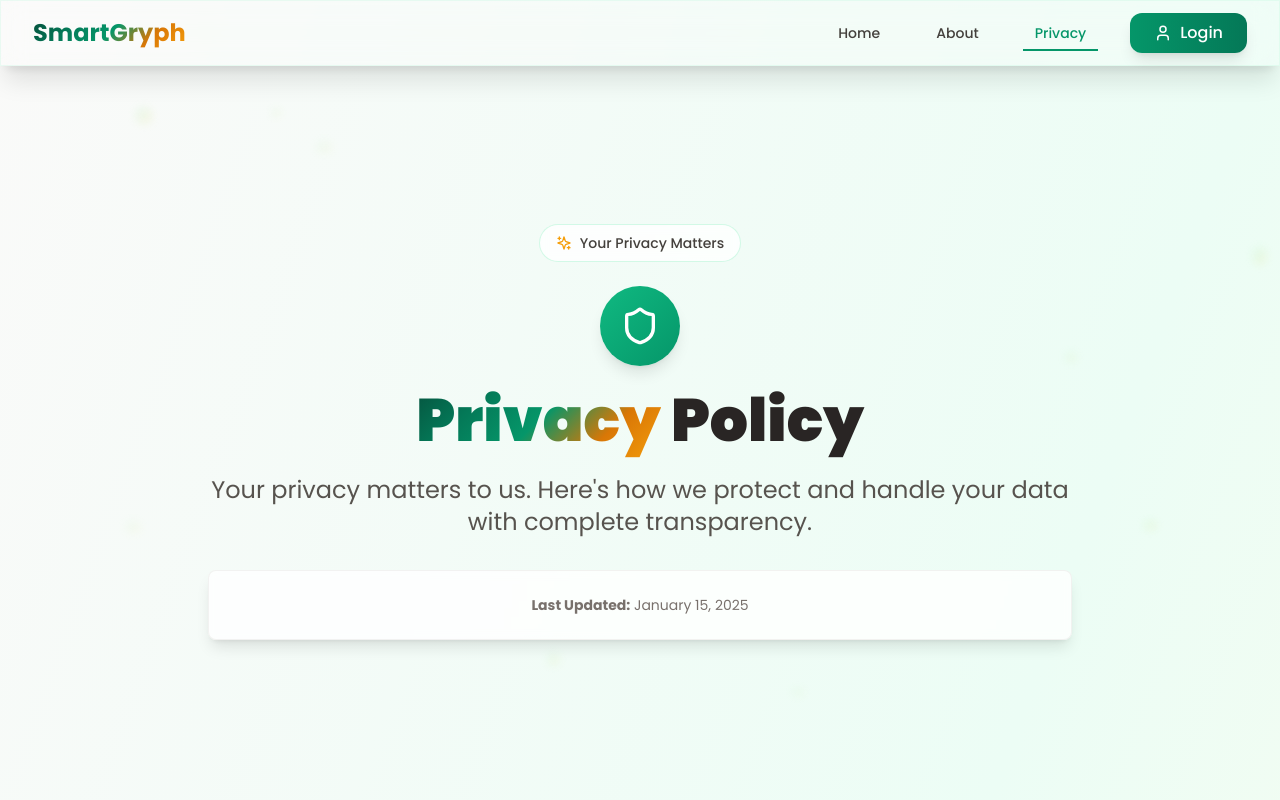
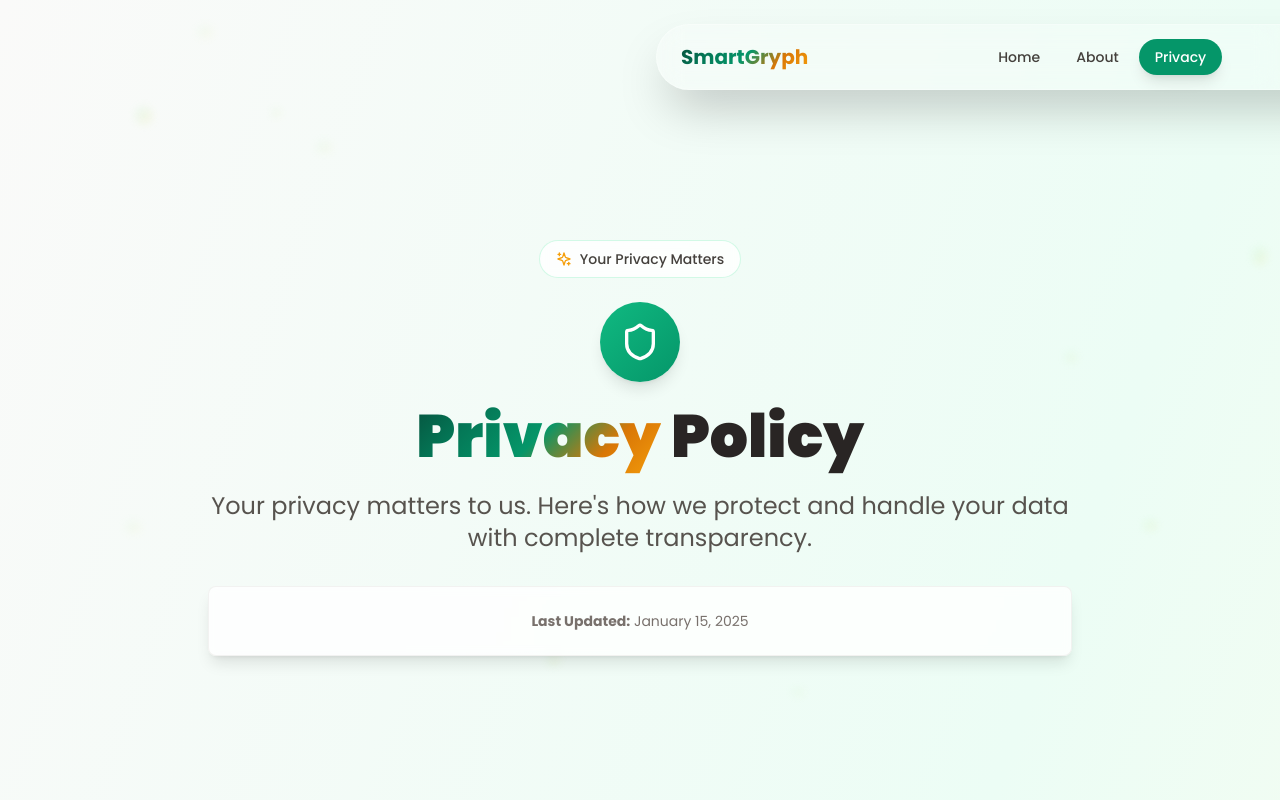
Before and after one commit to brij0/coursescheduler, a React (Vite) app in the folder frontend/: page /privacy in a window 1280 px wide. Shown: the top 800 px of the page. Built offline with nearby package versions, Linux system fonts and the light colour scheme.

Commit message:
Create Floating Pill-Shaped Navbar

```diff
--- a/frontend/src/components/Navbar.jsx
+++ b/frontend/src/components/Navbar.jsx
@@ -15,50 +15,45 @@ const Navbar = () => {
 
   return (
     <motion.nav
-      className="fixed top-0 left-0 right-0 z-40 glass-effect border-b border-primary-200/20"
-      initial={{ y: -100 }}
-      animate={{ y: 0 }}
+      className="fixed top-6 left-1/2 transform -translate-x-1/2 z-40 w-full max-w-4xl px-4"
+      initial={{ y: -100, opacity: 0 }}
+      animate={{ y: 0, opacity: 1 }}
       transition={{ duration: 0.6, ease: "easeOut" }}
     >
-      <div className="max-w-7xl mx-auto px-4 sm:px-6 lg:px-8">
-        <div className="flex justify-between items-center h-16">
+      <div className="bg-white/20 backdrop-blur-md border border-white/30 rounded-full shadow-2xl px-6 py-3">
+        <div className="flex justify-between items-center">
           {/* Logo */}
-          <Link to="/" className="flex items-center space-x-3">
-            <span className="font-display font-bold text-2xl gradient-text">
+          <Link to="/" className="flex items-center">
+            <span className="font-display font-bold text-xl gradient-text">
               SmartGryph
             </span>
           </Link>
 
           {/* Desktop Navigation */}
-          <div className="hidden md:flex items-center space-x-8">
+          <div className="hidden md:flex items-center space-x-1">
             {navItems.map((item) => (
               <Link
                 key={item.name}
                 to={item.path}
-                className={`relative px-3 py-2 text-sm font-medium transition-colors duration-200 ${
+                className={`relative px-4 py-2 text-sm font-medium transition-all duration-200 rounded-full ${
                   location.pathname === item.path
-                    ? 'text-primary-600'
-                    : 'text-neutral-700 hover:text-primary-600'
+                    ? 'text-white bg-primary-600 shadow-lg'
+                    : 'text-neutral-700 hover:text-primary-600 hover:bg-white/30'
                 }`}
               >
                 {item.name}
-                {location.pathname === item.path && (
-                  <motion.div
-                    className="absolute bottom-0 left-0 right-0 h-0.5 bg-primary-600"
-                    layoutId="navbar-indicator"
-                    transition={{ type: "spring", stiffness: 300, damping: 30 }}
-                  />
-                )}
               </Link>
             ))}
+          </div>
 
           {/* Login Button */}
+          <div className="hidden md:flex">
             <motion.button
-              className="flex items-center space-x-2 bg-gradient-to-r from-primary-600 to-primary-700 text-white px-6 py-2 rounded-xl font-medium hover:from-primary-700 hover:to-primary-800 transition-all duration-300 shadow-lg emerald-glow"
+              className="flex items-center space-x-2 bg-gradient-to-r from-primary-600 to-primary-700 text-white px-4 py-2 rounded-full font-medium hover:from-primary-700 hover:to-primary-800 transition-all duration-300 shadow-lg"
               whileHover={{ scale: 1.05 }}
               whileTap={{ scale: 0.95 }}
             >
-              <User size={18} />
+              <User size={16} />
               <span>Login</span>
             </motion.button>
           </div>
@@ -67,41 +62,48 @@ const Navbar = () => {
           <div className="md:hidden">
             <motion.button
               onClick={() => setIsMenuOpen(!isMenuOpen)}
-              className="p-2 rounded-lg text-neutral-700 hover:bg-neutral-100"
+              className="p-2 rounded-full text-neutral-700 hover:bg-white/30 transition-colors"
               whileTap={{ scale: 0.95 }}
             >
-              {isMenuOpen ? <X size={24} /> : <Menu size={24} />}
+              {isMenuOpen ? <X size={20} /> : <Menu size={20} />}
             </motion.button>
           </div>
         </div>
 
         {/* Mobile Navigation */}
+        {isMenuOpen && (
           <motion.div
-          className={`md:hidden ${isMenuOpen ? 'block' : 'hidden'}`}
+            className="md:hidden mt-4 pt-4 border-t border-white/20"
             initial={{ opacity: 0, height: 0 }}
-          animate={{
-            opacity: isMenuOpen ? 1 : 0,
-            height: isMenuOpen ? 'auto' : 0
-          }}
+            animate={{ opacity: 1, height: 'auto' }}
+            exit={{ opacity: 0, height: 0 }}
             transition={{ duration: 0.3 }}
           >
-          <div className="px-2 pt-2 pb-3 space-y-1 bg-white/90 backdrop-blur-md rounded-lg mt-2 border border-neutral-200/50">
+            <div className="flex flex-col space-y-2">
               {navItems.map((item) => (
                 <Link
                   key={item.name}
                   to={item.path}
-                className={`block px-3 py-2 text-base font-medium rounded-md transition-colors ${
+                  className={`px-4 py-2 text-sm font-medium rounded-full transition-all duration-200 ${
                     location.pathname === item.path
-                    ? 'text-primary-600 bg-primary-50'
-                    : 'text-neutral-700 hover:text-primary-600 hover:bg-neutral-50'
+                      ? 'text-white bg-primary-600 shadow-lg'
+                      : 'text-neutral-700 hover:text-primary-600 hover:bg-white/30'
                   }`}
                   onClick={() => setIsMenuOpen(false)}
                 >
                   {item.name}
                 </Link>
               ))}
+              <motion.button
+                className="flex items-center justify-center space-x-2 bg-gradient-to-r from-primary-600 to-primary-700 text-white px-4 py-2 rounded-full font-medium mt-2 shadow-lg"
+                whileTap={{ scale: 0.95 }}
+              >
+                <User size={16} />
+                <span>Login</span>
+              </motion.button>
             </div>
           </motion.div>
+        )}
       </div>
     </motion.nav>
   )
--- a/frontend/src/pages/AboutPage.jsx
+++ b/frontend/src/pages/AboutPage.jsx
@@ -46,7 +46,7 @@ const AboutPage = () => {
       <Navbar />
 
       {/* Hero Section */}
-      <section className="relative min-h-screen flex items-center justify-center overflow-hidden pt-16">
+      <section className="relative min-h-screen flex items-center justify-center overflow-hidden pt-24">
         {/* Elegant background elements */}
         <div className="absolute inset-0">
           {[...Array(10)].map((_, i) => (
--- a/frontend/src/pages/HomePage.jsx
+++ b/frontend/src/pages/HomePage.jsx
@@ -58,7 +58,7 @@ const HomePage = () => {
 
       {/* Hero Section */}
       <motion.section
-        className="relative min-h-screen flex items-center justify-center overflow-hidden bg-gradient-to-br from-neutral-50 via-primary-50 to-accent-50"
+        className="relative min-h-screen flex items-center justify-center overflow-hidden bg-gradient-to-br from-neutral-50 via-primary-50 to-accent-50 pt-24"
         style={{ y, opacity }}
       >
         {/* Elegant background elements */}
--- a/frontend/src/pages/PrivacyPage.jsx
+++ b/frontend/src/pages/PrivacyPage.jsx
@@ -52,7 +52,7 @@ const PrivacyPage = () => {
       <Navbar />
 
       {/* Hero Section */}
-      <section className="relative min-h-screen flex items-center justify-center overflow-hidden pt-16">
+      <section className="relative min-h-screen flex items-center justify-center overflow-hidden pt-24">
         {/* Elegant background elements */}
         <div className="absolute inset-0">
           {[...Array(10)].map((_, i) => (
```
Lines whose indentation alone changed are shown as unchanged.
